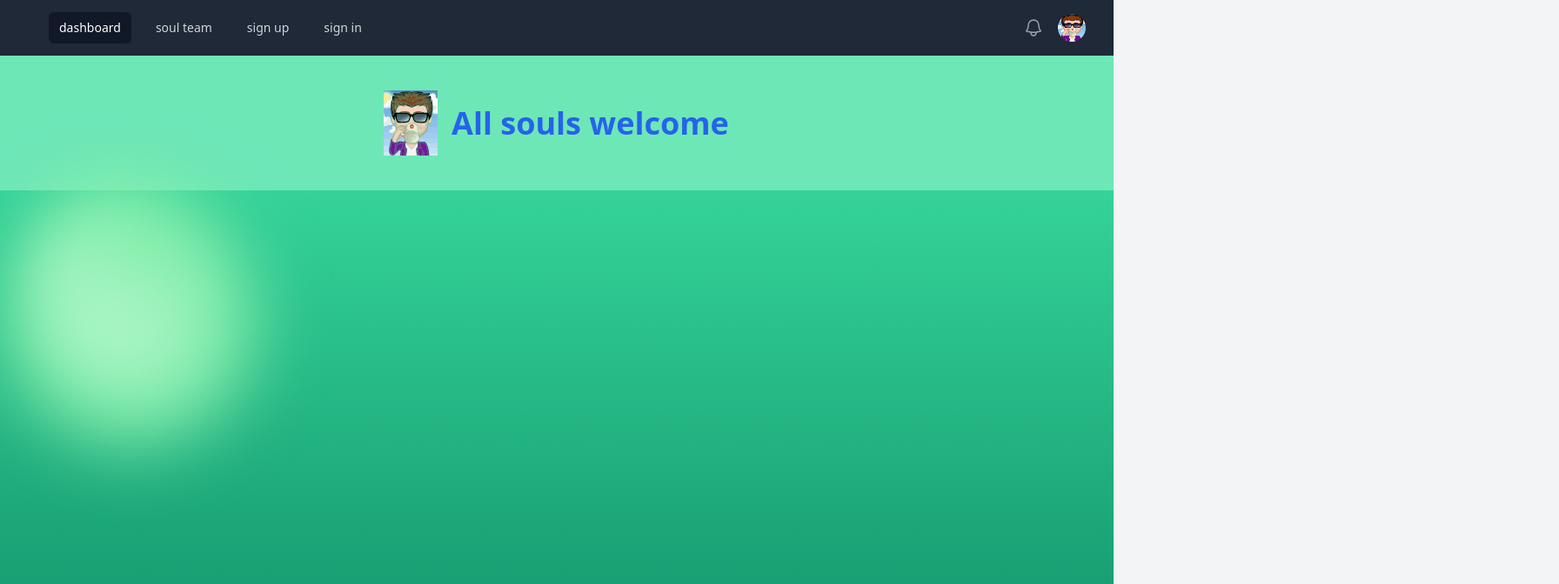
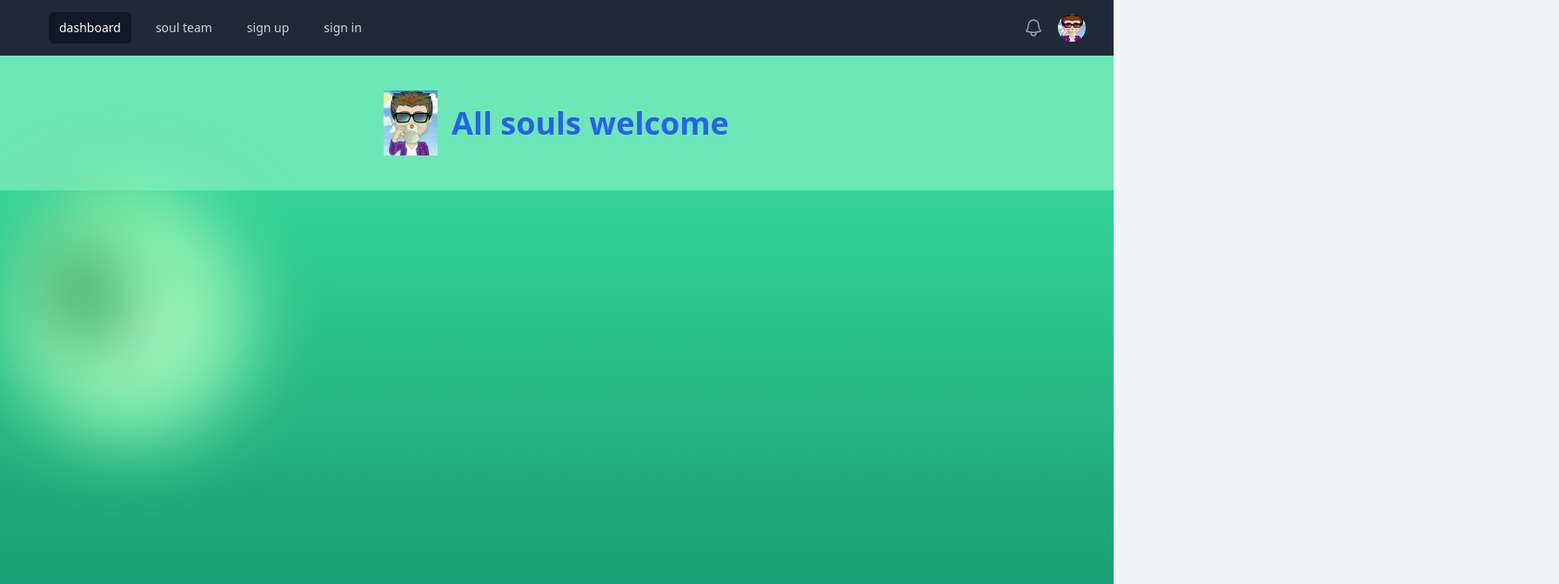
Before and after one commit to thefutureseer/resttonext, a Next.js app: page / in a window 1280 px wide. Shown: the top 672 px of the page at 87% size, 1792 px wide, since content can reach past the window. Built offline with nearby package versions, Linux system fonts and the light colour scheme.

Commit message:
clean gradient

```diff
--- a/src/app/components/ui/BackgroundGradient.js
+++ b/src/app/components/ui/BackgroundGradient.js
@@ -1,11 +1,11 @@
-import React from "react";
+// import React from "react";
 
-const GradientBackground = () => {
-  return (
-    <div className="absolute inset-0 -z-10">
-      <div className="h-full w-full bg-gradient-to-br from-white via-[#f7e8a4] to-[#d4af37] opacity-80 blur-xl" />
-    </div>
-  );
-};
+// const GradientBackground = () => {
+//   return (
+//     <div className="absolute inset-0 -z-10">
+//       <div className="h-full w-full bg-gradient-to-br from-white via-[#f7e8a4] to-[#d4af37] opacity-80 blur-xl" />
+//     </div>
+//   );
+// };
 
-export default GradientBackground;
+// export default GradientBackground;
--- a/src/app/page.tsx
+++ b/src/app/page.tsx
@@ -10,12 +10,9 @@ export default function Home() {
       <NavBar/>
       <Header/>
       <div className="absolute inset-0 z-[-1]">
-        <div className="relative flex place-items-center before:absolute before:h-[300px] before:w-full before:-translate-x-1/2 before:rounded-full before:bg-gradient-radial before:from-white before:to-transparent before:blur-2xl before:content-[''] after:absolute after:-z-20 after:h-[180px] after:w-full after:translate-x-1/3 after:bg-gradient-conic after:from-green-200 after:via-green-300 after:blur-2xl after:content-[''] before:dark:bg-gradient-to-br before:dark:from-transparent before:dark:to-green-700 before:dark:opacity-10 after:dark:from-green-900 after:dark:via-[#016f1d] after:dark:opacity-40 sm:before:w-[480px] sm:after:w-[240px] before:lg:h-[360px]"></div>
       </div>
       <div className="gradient-bg">
-      <div className="relative h-[300px] w-[300px] before:absolute before:h-full before:w-full before:rounded-full before:bg-gradient-radial before:from-green-200 before:via-green-300 before:to-transparent before:blur-2xl before:content-[''] after:absolute after:h-[180px] after:w-[180px] after:translate-x-1/4 after:rounded-full after:bg-gradient-conic after:from-green-200 after:via-green-300 after:to-transparent after:blur-2xl after:content-[''] animate-spinOnce"></div>
-      <div className="absolute inset-0 rounded-full bg-gradient-radial from-red-400 via-yellow-500 to-transparent animate-enhancedExplosion"></div>
-      {/* <div className="absolute inset-0 rounded-full bg-gradient-radial from-red-400 via-yellow-500 to-transparent animate-explosion"></div> */}
+      <div className="relative h-[300px] w-[300px] before:absolute before:h-full before:w-full before:rounded-full before:bg-gradient-radial before:from-green-200 before:via-green-300 before:to-transparent before:blur-2xl before:content-[''] after:absolute after:h-[180px] after:w-[180px] after:translate-x-1/4 after:rounded-full after:bg-gradient-conic after:from-green-700 after:via-green-300 after:to-transparent after:blur-2xl after:content-[''] animate-spinOnce"></div>
       </div>
     </div>
   );
```
